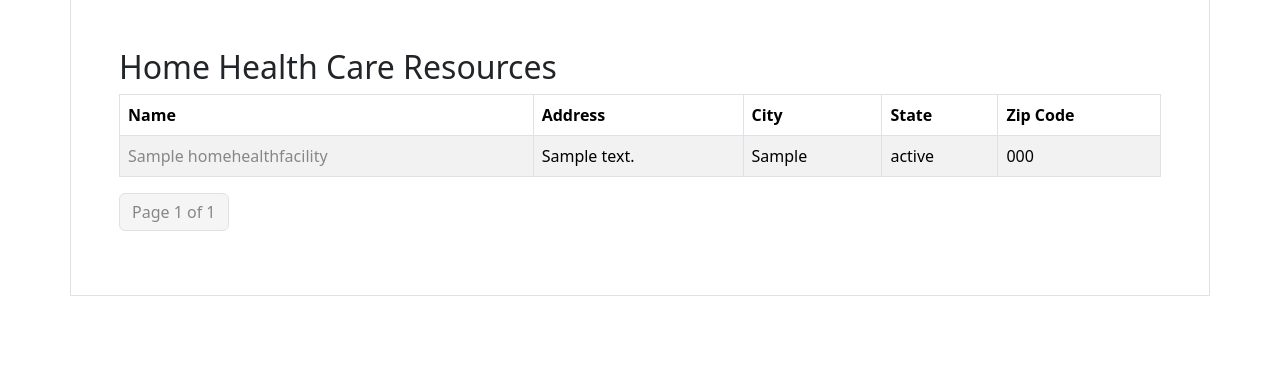
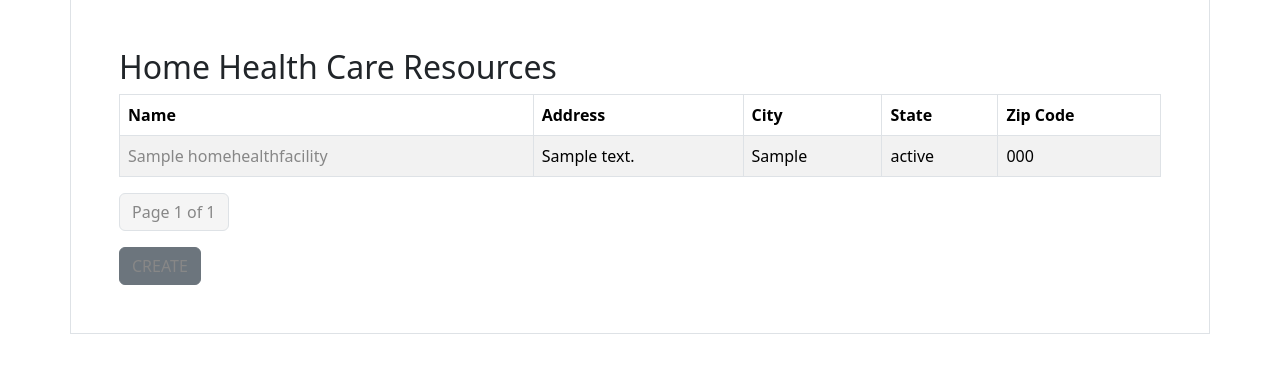
Before and after one commit to suntripper6/ABlueRainbowProject, a Django app: page /homehealth/list in a window 1280 px wide. Shown: the part 105-478 px from the top of the page. Run offline with Django 4.2, Linux system fonts and the light colour scheme; tables that the repository leaves empty hold one stand-in row (values such as "Sample post"); some libraries are stand-ins or nearby versions.

Commit message:
added in snf and hhc urls for create updated hhc template for create and list

```diff
--- a/ABlueRainbowProject/urls.py
+++ b/ABlueRainbowProject/urls.py
@@ -36,7 +36,7 @@ urlpatterns = [
     # HOME HEALTH
     path("homehealth/", views.hhc_search_view),
     path("homehealth/list", views.hhc_list_view),
-    # path("homehealth/create", views.hhc_create_view),
+    path("homehealth/create", views.hhc_create_view, name="hhc-create-view"),
     path("homehealth/details/<int:id>", views.hhc_detail_view),
     path("homehealth/update/<int:id>", views.hhc_update_view,
          name="hhc-update-view"),
@@ -45,7 +45,7 @@ urlpatterns = [
 
     # SKILLED NURSING
     path("skillednursing/list", views.snf_list_view),
-    # path("skillednursing/create", views.snf_create_view),
+    path("skillednursing/create", views.snf_create_view, name="snf-create-view"),
     path("skillednursing/details/<int:id>", views.snf_detail_view),
     path("skillednursing/update/<int:id>", views.snf_update_view,
          name="snf-update-view"),
--- a/a_blue_rainbow/templates/homehealth/list.html
+++ b/a_blue_rainbow/templates/homehealth/list.html
@@ -38,5 +38,12 @@
       </ul>
     </nav>
   </div>
+  <div>
+    <a
+      href="{% url 'hhc-create-view' %}"
+      class="btn btn-secondary"
+      >CREATE</a
+    >
+  </div>
 </div>
 {% endblock content %}
--- a/a_blue_rainbow/views.py
+++ b/a_blue_rainbow/views.py
@@ -32,18 +32,6 @@ def home_view(request):
     }
 
     return render(request, "home-view.html", context=context)
-
-
-def alf_list_view(request):
-    alf_p = Paginator(AssistedLivingFacilities.objects.all(), 2)
-    page = request.GET.get("page")
-    alfs = alf_p.get_page(page)
-
-    context = {
-        "alfs": alfs,
-    }
-
-    return render(request, "assistedliving/list.html", context=context)
 
 
 def snf_list_view(request):
@@ -91,6 +79,18 @@ def alf_view(request):
     }
 
     return render(request, "assistedliving-view.html", context=context)
+
+
+def alf_list_view(request):
+    alf_p = Paginator(AssistedLivingFacilities.objects.all(), 2)
+    page = request.GET.get("page")
+    alfs = alf_p.get_page(page)
+
+    context = {
+        "alfs": alfs,
+    }
+
+    return render(request, "assistedliving/list.html", context=context)
 
 
 def alf_detail_view(request, id=None):
@@ -244,6 +244,26 @@ def hhc_search_view(request):
     return render(request, "homehealth/search.html", context=context)
 
 
+def hhc_create_view(request):
+    submitted = False
+    if request.method == "POST":
+        form = HomeHealthForm(request.POST)
+        if form.is_valid():
+            form.save()
+            return HttpResponseRedirect("create?submitted=True")
+    else:
+        form = HomeHealthForm
+        if "submitted" in request.GET:
+            submitted = True
+
+    context = {
+        "form": form,
+        "submitted": submitted,
+    }
+
+    return render(request, "homehealth/create.html", context=context)
+
+
 # SKILLED NURSING VIEWS
 def snf_view(request):
     snf_qs = SkilledNursingFacilities.objects.get()
@@ -313,6 +333,26 @@ def snf_search_view(request):
     }
 
     return render(request, "skillednursing/search.html", context=context)
+
+
+def snf_create_view(request):
+    submitted = False
+    if request.method == "POST":
+        form = SkilledNursingForm(request.POST)
+        if form.is_valid():
+            form.save()
+            return HttpResponseRedirect("create?submitted=True")
+    else:
+        form = SkilledNursingForm
+        if "submitted" in request.GET:
+            submitted = True
+
+    context = {
+        "form": form,
+        "submitted": submitted,
+    }
+
+    return render(request, "skillednursing/create.html", context=context)
 
 
 # HOSPICE VIEWS
```
Also changed, not shown: a_blue_rainbow/templates/homehealth/create.html (+5 -8 lines).
